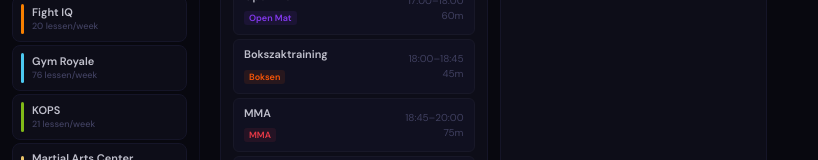
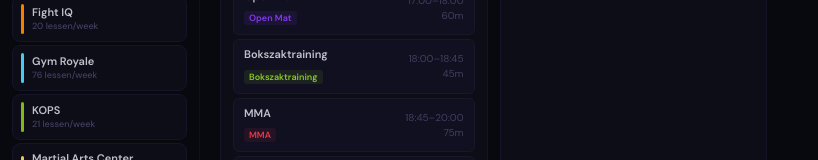
Before and after one commit to jonasmilofransman-cmd/gym-dashboard, a React (Vite) app: page / in a window 1280 px wide. Shown: the part 453-613 px from the top of the page, without its empty margins (0-818 px from the left). Built offline with nearby package versions, Linux system fonts and the light colour scheme.

Commit message:
Describe the change

```diff
--- a/src/ScheduleDashboard.jsx
+++ b/src/ScheduleDashboard.jsx
@@ -11,8 +11,9 @@ const CATEGORIES = [
   { key:"wrestling",  label:"Worstelen",         keywords:["amsterdam airlines","wrestling","worstelen"],                     color:"#2ec4b6" },
   { key:"mma",        label:"MMA",               keywords:["mma"],                                                            color:"#E63946" },
   { key:"kickboks",   label:"Kickboksen",         keywords:["kickboks","kickbox","muay thai","personal training"],             color:"#ffb703" },
-  { key:"boksen",     label:"Boksen",             keywords:["boks","boxing","bokszak"],                                        color:"#fb5607" },
-  { key:"openmat",    label:"Open Mat",           keywords:["open mat"],                                                       color:"#8338ec" },
+  { key:"bokszak",    label:"Bokszaktraining",    keywords:["bokszaktraining","bokszak","Bagtraining","Heavybag","zak","bag"],  color:"#8ac926" },
+  { key:"boksen",     label:"Boksen",             keywords:["boksen","boxing","Boksconditie"],                                        color:"#fb5607" },
+  { key:"openmat",    label:"Open Mat",           keywords:["open mat","sparring","sparren","Zelftraining"],                                                       color:"#8338ec" },
   { key:"hyrox",      label:"Hyrox / Cardio",     keywords:["hyrox"],                                                          color:"#4cc9f0" },
   { key:"strength",   label:"Strength",           keywords:["strength","krachttraining","powerlifting","body strength"],       color:"#f77f00" },
   { key:"overig",     label:"Overig",              keywords:[],                                                                  color:"#505068" },
@@ -253,7 +254,7 @@ const gyms = [
   { id: 4, name: "El Otmani Gym", isAtc: false, schedule: [] },
   { id: 5, name: "Elite Training Center", isAtc: false, schedule: [
     { day:"Ma", time:"19:00", end:"20:00", cls:"Boksen" },
-    { day:"Di", time:"19:00", end:"20:00", cls:"Ladies Only Full Body" },
+    { day:"Di", time:"19:00", end:"20:00", cls:"Ladies Only Full Body Kickboksen" },
     { day:"Di", time:"19:00", end:"20:00", cls:"Kickboksen Gevorderd" },
     { day:"Wo", time:"17:00", end:"18:00", cls:"t/m 11 jaar Kickboksen Jeugd" },
     { day:"Wo", time:"18:00", end:"19:00", cls:"12 t/m 14 jaar Kickboksen Jeugd" },
@@ -458,18 +459,18 @@ const gyms = [
   { day:"Ma", time:"20:15", end:"21:15", cls:"Zaktraining alle leeftijden" },
   { day:"Di", time:"11:30", end:"12:30", cls:"Zaktraining alle leeftijden" },
   { day:"Di", time:"18:30", end:"19:30", cls:"Ladies Only jeugd tot 16" },
-  { day:"Di", time:"19:30", end:"20:30", cls:"Ladies Only 16 jaar en ouder" },
+  { day:"Di", time:"19:30", end:"20:30", cls:"Ladies Only 16 jaar en ouder Kickboksen" },
   { day:"Wo", time:"18:00", end:"19:00", cls:"Jeugd tot 14 jaar" },
   { day:"Wo", time:"19:00", end:"20:00", cls:"Kickboks alle leeftijden" },
   { day:"Do", time:"11:30", end:"12:30", cls:"Zaktraining alle leeftijden" },
-  { day:"Do", time:"18:30", end:"19:30", cls:"Ladies Only jeugd tot 16" },
-  { day:"Do", time:"19:30", end:"20:30", cls:"Ladies Only 16 jaar en ouder" },
+  { day:"Do", time:"18:30", end:"19:30", cls:"Ladies Only jeugd tot 16 Kickboksen" },
+  { day:"Do", time:"19:30", end:"20:30", cls:"Ladies Only 16 jaar en ouder Kickboksen" },
   { day:"Vr", time:"18:00", end:"19:00", cls:"Jeugd tot 14 jaar" },
   { day:"Vr", time:"19:00", end:"20:00", cls:"Kickboks alle leeftijden" },
   { day:"Vr", time:"20:15", end:"21:15", cls:"Zaktraining alle leeftijden" },
   { day:"Za", time:"14:30", end:"15:30", cls:"Zaktraining alle leeftijden" },
   { day:"Zo", time:"12:00", end:"13:00", cls:"Ladies Only jeugd tot 16 jaar" },
-  { day:"Zo", time:"13:00", end:"14:00", cls:"Ladies Only 16 jaar en ouder" },
+  { day:"Zo", time:"13:00", end:"14:00", cls:"Ladies Only 16 jaar en ouder Kickboksen" },
 ],
 },
 
```
